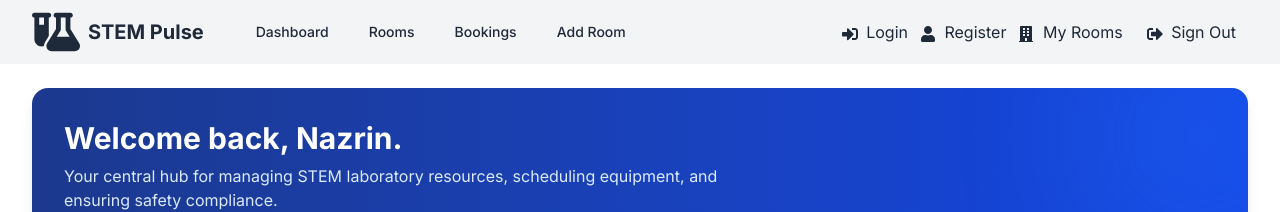
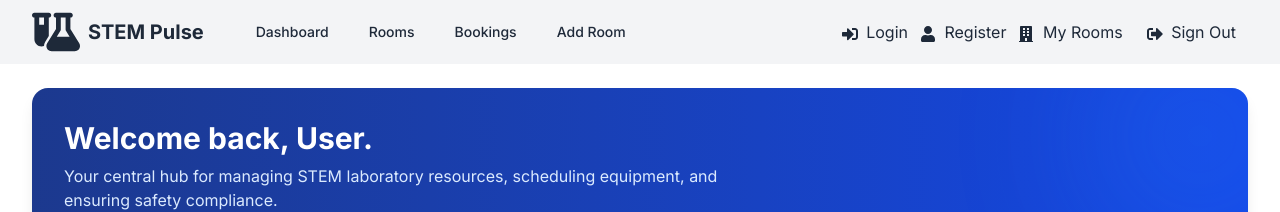
Before and after one commit to n4zzz/mmu-stem-fun-carnival, a Next.js app: page /dashboard in a window 1280 px wide. Shown: the top 212 px of the page. Built offline with nearby package versions, Linux system fonts and the light colour scheme; no server answers; the database is empty.

Commit message:
Update name syntax

```diff
--- a/src/app/dashboard/page.jsx
+++ b/src/app/dashboard/page.jsx
@@ -34,7 +34,7 @@ const DashboardPage = async () => {
 
       <div className="relative overflow-hidden rounded-2xl bg-gradient-to-r from-blue-900 to-blue-700 p-8 text-white shadow-lg">
         <div className="relative z-10">
-          <h1 className="text-3xl font-bold mb-2">Welcome back, Nazrin.</h1>
+          <h1 className="text-3xl font-bold mb-2">Welcome back, User.</h1>
           <p className="text-blue-100 max-w-2xl">
             Your central hub for managing STEM laboratory resources, scheduling equipment, and ensuring safety compliance.
           </p>
```
